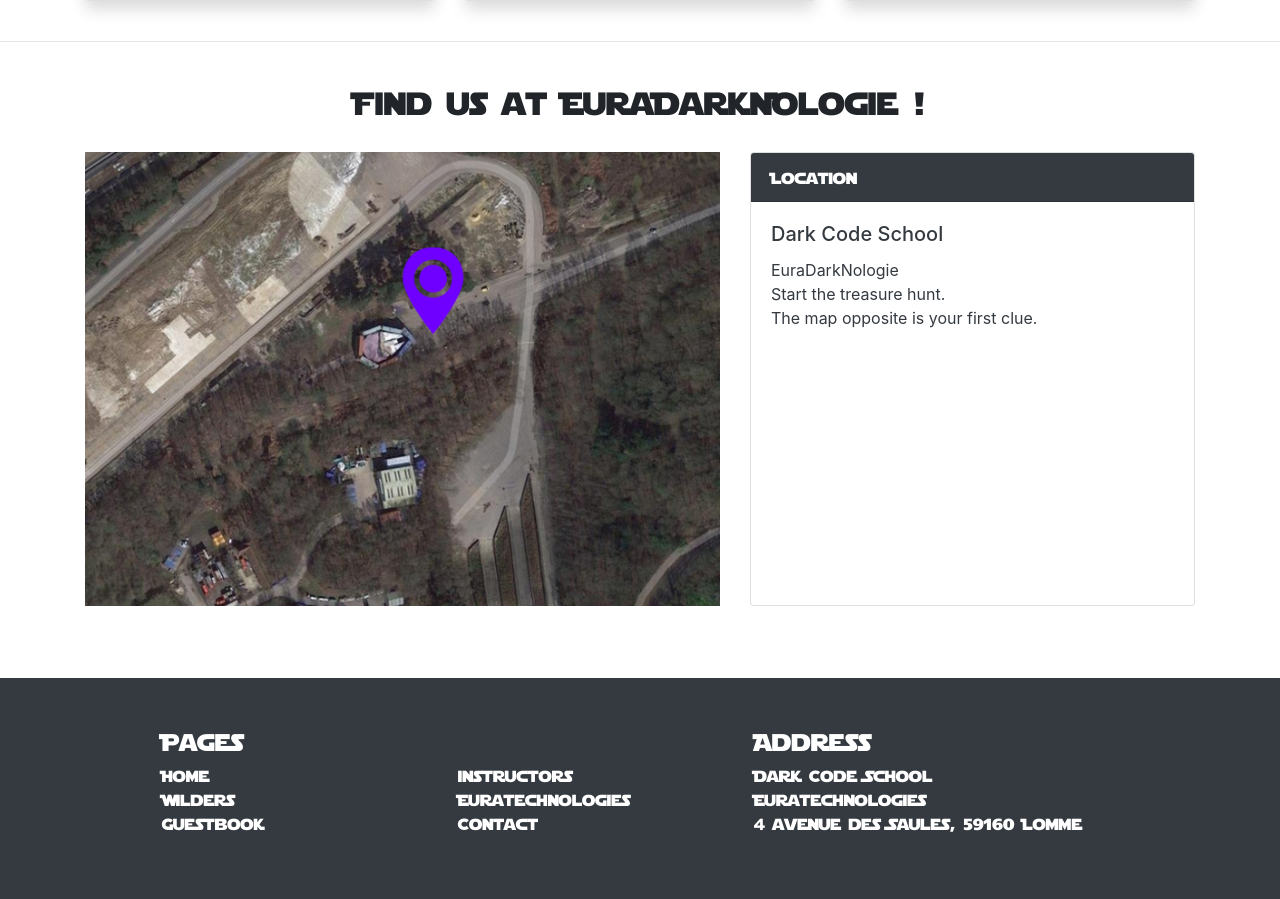
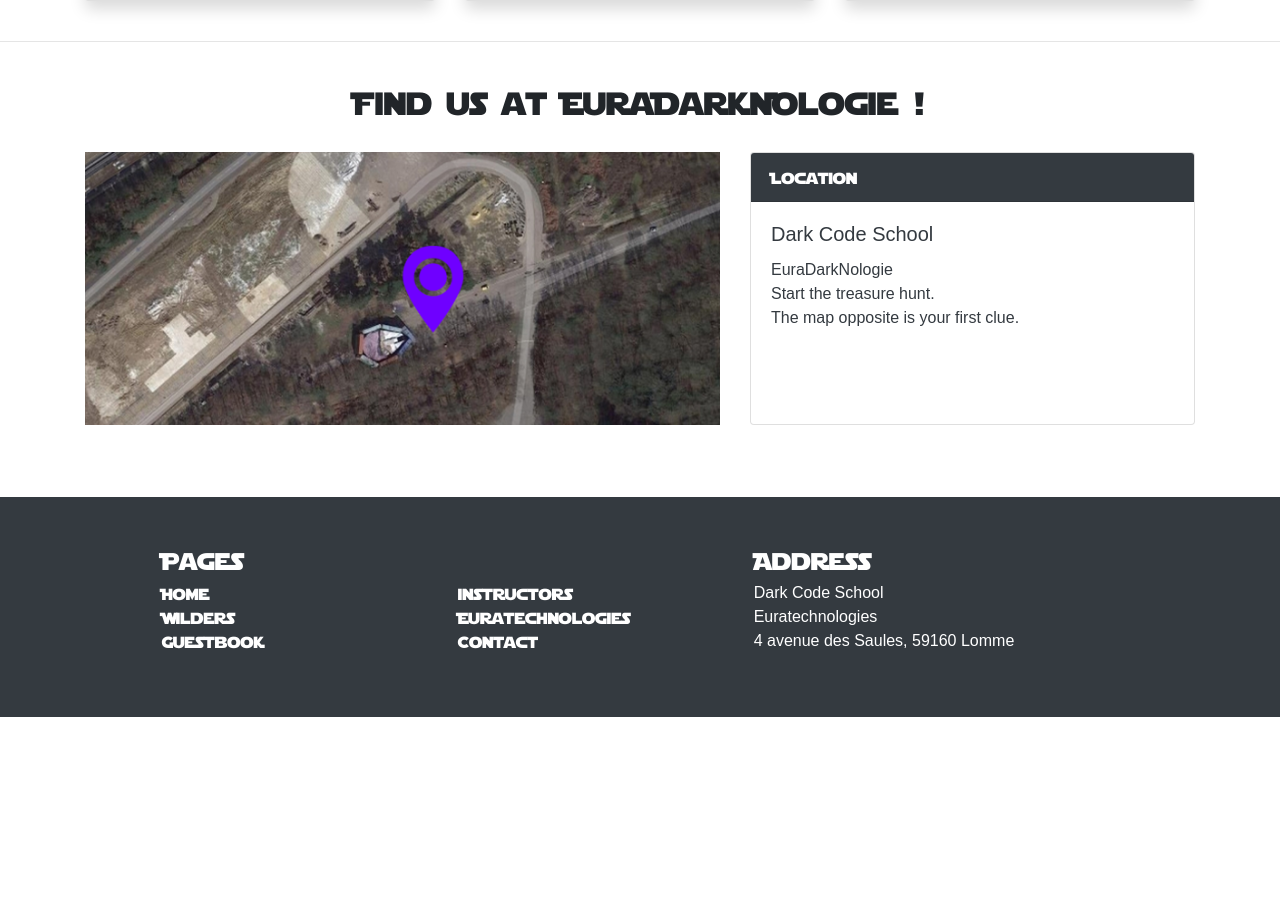
Before and after one commit to VincentLesc/WCS-project-1, a PHP site: page /src/euratech.php in a window 1280 px wide. Shown: the part 1357-2256 px from the top of the page. After the commit the page ends 2074 px from the top, so only its background shows below. Run offline with PHP 8.4, Linux system fonts and the light colour scheme; some web fonts are replaced.

Commit message:
Resize Euratech map.

```diff
--- a/public/CSS/style.css
+++ b/public/CSS/style.css
@@ -47,7 +47,7 @@
 	src : url(../Fonts/Supermarketed.otf);
 }
 
-.contact_text, p, label {
+.contact_text, .card-title.map, p, label, address {
 	font-family : Supermarketed, sans-serif;
 }
 
--- a/src/euratech.php
+++ b/src/euratech.php
@@ -111,13 +111,13 @@
         </div>
         <div class="row pb-4 justify-content-between mb-3">
             <div class="col-md-7">
-                <img src="../public/Images/euratech/map.png" alt="Map for EuraDarkNologie situation" class="img-fluid">
+                <img src="../public/Images/euratech/mapresize.png" alt="Map for EuraDarkNologie situation" class="img-fluid">
             </div>
             <div class="col-md-5">
                 <div class="card h-100">
                     <div class="card-header text-white bg-dark" id="location">Location</div>
                     <div class="card-body text-dark">
-                        <h5 class="card-title">Dark Code School</h5>
+                        <h5 class="card-title map">Dark Code School</h5>
                         <div class="card-text h-100 align-items-center">
                             <address>EuraDarkNologie</strong>
                                 <br/>
```
Also changed, not shown: public/Images/euratech/mapresize.png (added).
